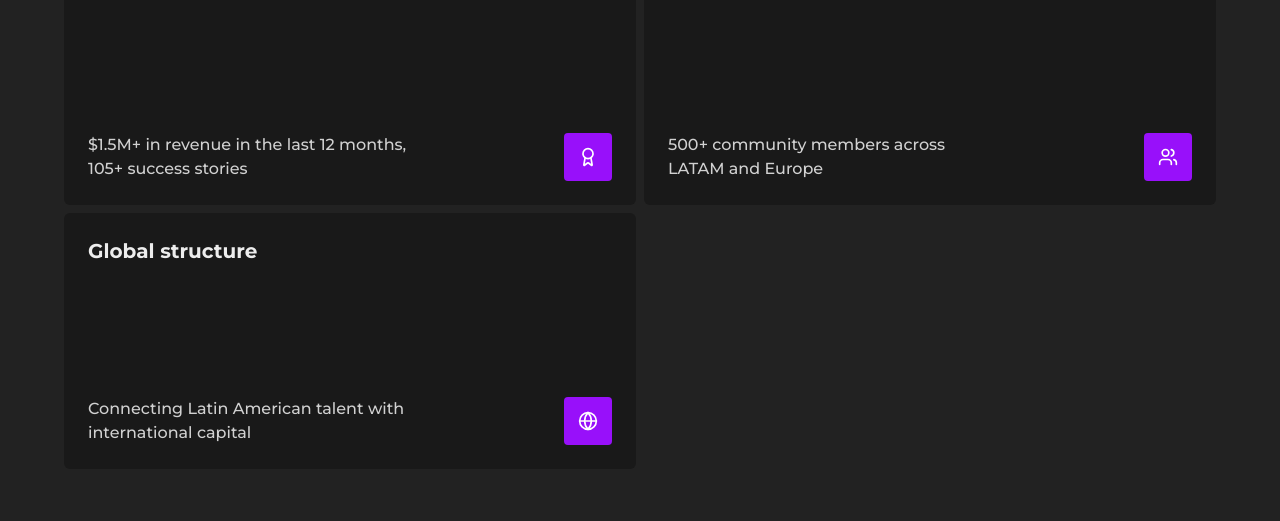
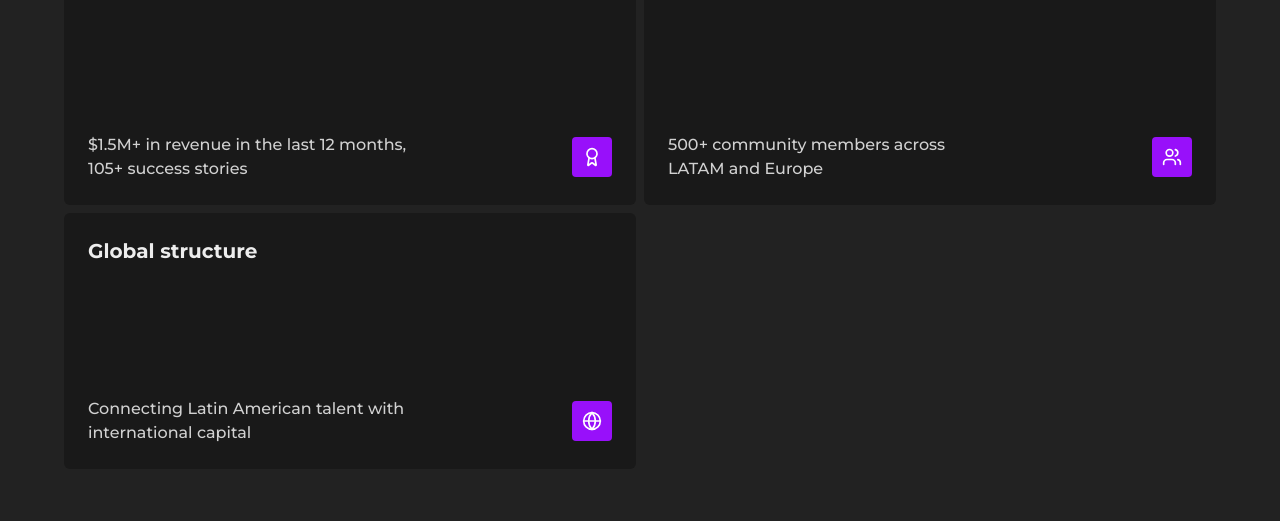
Before and after one commit to ProgramadoresSemPatria/borderless-institutional-website, a Next.js app: page /en/expansion in a window 1280 px wide. Shown: the part 2386-2907 px from the top of the page. Built offline with nearby package versions, Linux system fonts and the light colour scheme.

Commit message:
refactor: feature card animation

```diff
--- a/app/components/ui/FeatureCard.tsx
+++ b/app/components/ui/FeatureCard.tsx
@@ -5,7 +5,6 @@ import gsap from "gsap";
 import { ArrowUpRight, LucideIcon } from "lucide-react";
 import { useRef, useState } from "react";
 import { twMerge } from "tailwind-merge";
-import { IconWrapper } from "./IconWrapper";
 
 interface FeatureCardProps {
   title: string;
@@ -22,6 +21,7 @@ export function FeatureCard({
   className,
   variant = "primary",
 }: FeatureCardProps) {
+  const IconComponent = icon || ArrowUpRight;
   const ref = useRef<HTMLDivElement>(null);
   const [hovered, setHovered] = useState(false);
 
@@ -48,7 +48,7 @@ export function FeatureCard({
     <div
       ref={ref}
       className={twMerge(
-        "rounded-md md:h-64 p-6 flex flex-col justify-between gap-8 opacity-0",
+        "rounded-md md:h-64 p-6 flex flex-col justify-between gap-8 opacity-0 group",
         variant === "primary" ? "bg-tertiary" : "bg-[#212121]",
         className
       )}
@@ -61,21 +61,18 @@ export function FeatureCard({
           {description}
         </p>
 
-        {icon ? (
-          <IconWrapper className="md:p-3.5" icon={icon} />
-        ) : (
         <div className="p-2.5 size-fit rounded-sm bg-primary text-white overflow-hidden relative shrink-0">
-            <ArrowUpRight
+          <IconComponent
             className={twMerge(
               "size-5 transition-transform duration-300 ease-in-out",
-                hovered && "-translate-y-[120%] translate-x-[120%]"
+              hovered && "-translate-y-[200%] translate-x-[200%]"
             )}
           />
 
           <div className="inset-0 size-full absolute flex-center z-10">
-              <ArrowUpRight
+            <IconComponent
               className={twMerge(
-                  "size-5 transition-transform translate-y-[120%] -translate-x-[120%] duration-300 delay-100 text-black ease-in-out",
+                "size-5 transition-transform translate-y-[200%] -translate-x-[200%] duration-300 delay-100 text-black ease-in-out",
                 hovered && "translate-y-0 translate-x-0"
               )}
             />
@@ -88,7 +85,6 @@ export function FeatureCard({
             }}
           />
         </div>
-        )}
       </div>
     </div>
   );
```
Lines whose indentation alone changed are shown as unchanged.
